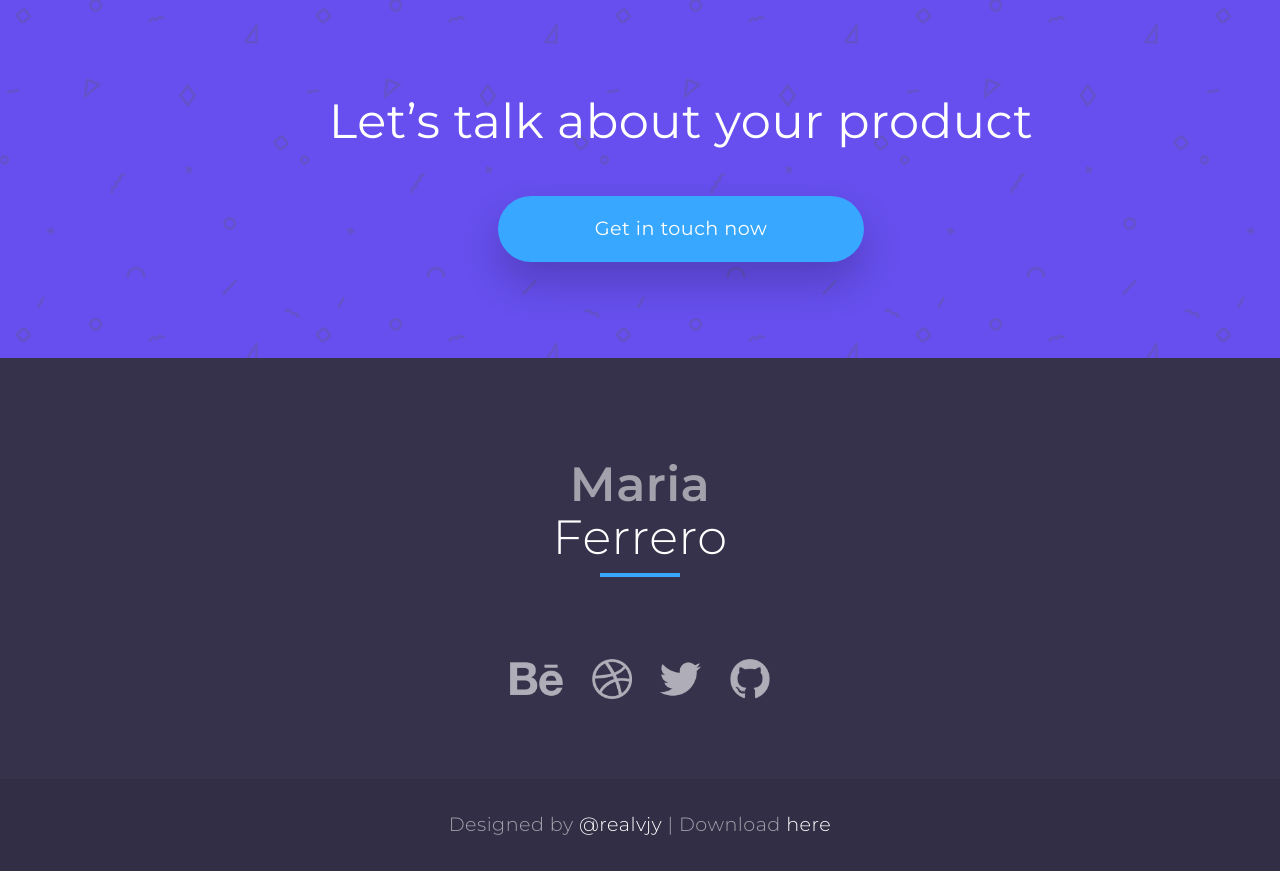
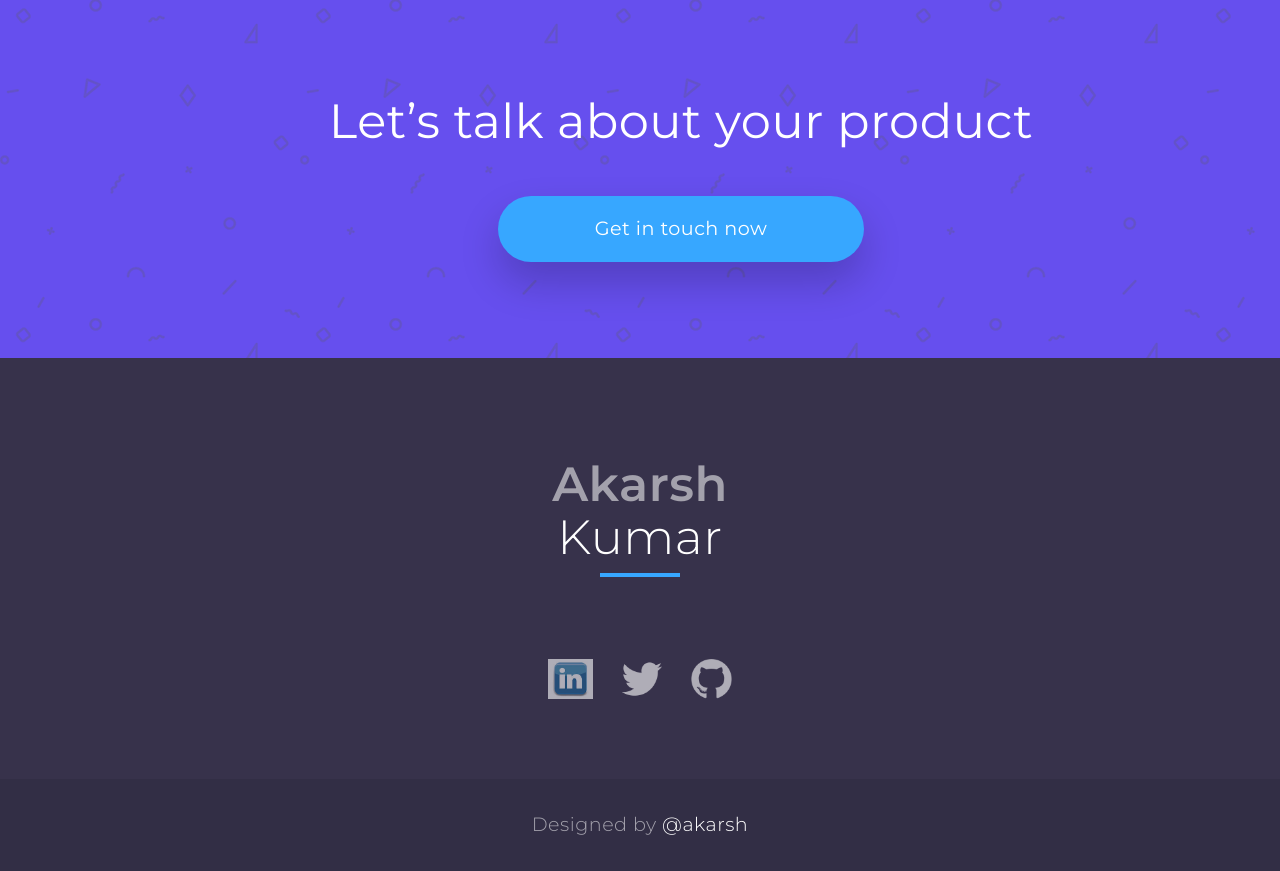
Before and after one commit to akarshkumarmadhwa/portfolio, a Django app: page /portfolio/ in a window 1280 px wide. Shown: the part 2983-3854 px from the top of the page. Run offline with Django 3.2, Linux system fonts and the light colour scheme; some libraries are stand-ins or nearby versions.

Commit message:
added minor change

```diff
--- a/akarsh_portfolio/portfolio/templates/index.html
+++ b/akarsh_portfolio/portfolio/templates/index.html
@@ -56,10 +56,9 @@
                 <a href="#" class="btn btn-lg btn-primary">Know More</a>
                 <ul class="social-links">
                   <li class="label">Join me here</li>
-                  <li><a href="#"><img src="{% static 'assets/behance.png' %}"></a></li>
-                  <li><a href="#"><img src="assets/dribbble.png"></a></li>
-                  <li><a href="#"><img src="assets/twitter.png"></a></li>
-                  <li><a href="#"><img src="assets/github.png"></a></li>
+                  <li><a href="https://www.linkedin.com/in/akarsh-kumar-797ba3171/"><img src="{% static 'assets/download.jpeg' %}"></a></li>
+                  <li><a href="https://twitter.com/KumarMadhwa"><img src="{% static 'assets/twitter.png' %}"></a></li>
+                  <li><a href="https://github.com/akarshkumarmadhwa"><img src="{% static 'assets/github.png' %}"></a></li>
                 </ul>
               </div>
             </div>
@@ -77,31 +76,31 @@
               <div class="swiper-container client-swiper">
                 <div class="swiper-wrapper">
                   <div class="swiper-slide client-box">
-                    <img src="assets/logo-1.png" class="client-logo">
+                    <img src="{% static 'assets/logo-1.png' %}" class="client-logo">
                     <h3 class="text-left title">Visual identity for upsidedown</h3>
                     <p class="text-left tag">Branding, UI, Website</p>
                     <p class="text-left"><a href="#">Know More &#8594;</a></p>
                   </div>
                   <div class="swiper-slide client-box">
-                    <img src="assets/logo-2.png" class="client-logo">
+                    <img src="{% static 'assets/logo-2.png' %}" class="client-logo">
                     <h3 class="text-left title">User Experience design for the AI</h3>
                     <p class="text-left tag">Branding, UI, Website</p>
                     <p class="text-left"><a href="#">Know More &#8594;</a></p>
                   </div>
                   <div class="swiper-slide client-box">
-                    <img src="assets/logo-3.png" class="client-logo">
+                    <img src="{% static 'assets/logo-3.png' %}" class="client-logo">
                     <h3 class="text-left title">Rebranding of the best motion studio</h3>
                     <p class="text-left tag">Branding, UI, Website</p>
                     <p class="text-left"><a href="#">Know More &#8594;</a></p>
                   </div>
                   <div class="swiper-slide client-box">
-                    <img src="assets/logo-1.png" class="client-logo">
+                    <img src="{% static 'assets/logo-1.png' %}" class="client-logo">
                     <h3 class="text-left title">Visual identity for upsidedown</h3>
                     <p class="text-left tag">Branding, UI, Website</p>
                     <p class="text-left"><a href="#">Know More &#8594;</a></p>
                   </div>
                   <div class="swiper-slide client-box">
-                    <img src="assets/logo-2.png" class="client-logo">
+                    <img src="{% static 'assets/logo-2.png' %}" class="client-logo">
                     <h3 class="text-left title">Visual identity for upsidedown</h3>
                     <p class="text-left tag">Branding, UI, Website</p>
                     <p class="text-left"><a href="#">Know More &#8594;</a></p>
@@ -231,7 +230,7 @@
           <div class="row">
             <div class="col-md-12 text-center">
               <h1>Let’s talk about your product</h1>
-              <a href="#" class="btn btn-lg btn-primary">Get in touch now</a>
+              <a href="https://www.linkedin.com/in/akarsh-kumar-797ba3171/" class="btn btn-lg btn-primary">Get in touch now</a>
             </div>
           </div>
         </div>
@@ -242,26 +241,25 @@
         <div class="container-fluid">
           <div class="row footer">
             <div class="col-md-12 text-center">
-              <h1>Maria<br><span>Ferrero</span></h1>
+              <h1>Akarsh<br><span>Kumar</span></h1>
               <ul class="social-links">
-                <li><a href="#"><img src="assets/behance.png"></a></li>
-                <li><a href="#"><img src="assets/dribbble.png"></a></li>
-                <li><a href="#"><img src="assets/twitter.png"></a></li>
-                <li><a href="#"><img src="assets/github.png"></a></li>
+                <li><a href="https://www.linkedin.com/in/akarsh-kumar-797ba3171/"><img src="{% static 'assets/download.jpeg' %}"></a></li>
+                <li><a href="https://twitter.com/KumarMadhwa"><img src="{% static 'assets/twitter.png' %}"></a></li>
+                <li><a href="https://github.com/akarshkumarmadhwa"><img src="{% static 'assets/github.png' %}"></a></li>
               </ul>
             </div>
           </div>
           <div class="row sub-footer">
             <div class="col-md-12 text-center">
-              <p>Designed by <a href="#" target="_blank">@realvjy</a> | Download <a href="http://designerdada.com/free-bootstrap-one-page-portfolio-template/">here</a></p>
+              <p>Designed by <a href="#" target="_blank">@akarsh</a></p>
             </div>
           </div>
         </div>
       </footer>
 
       <!-- Some Javascript -->
-      <script src="js/jquery-2.1.1.js"></script>
-      <script src="js/swiper.jquery.min.js"></script>
+      <script src="{% static 'js/jquery-2.1.1.js' %}"></script>
+      <script src="{% static 'js/swiper.jquery.min.js' %}"></script>
       <!-- Initialize Client Swiper -->
       <script>
       var swiper1 = new Swiper('.client-swiper', {
@@ -318,7 +316,7 @@
       });
       </script>
       <script src="http://cdnjs.cloudflare.com/ajax/libs/waypoints/2.0.3/waypoints.min.js"></script>
-      <script src="js/jquery.counterup.min.js"></script>
+      <script src="{% static 'js/jquery.counterup.min.js' %}"></script>
       <script>
       // Counterup
       $('.counter').counterUp({
```
